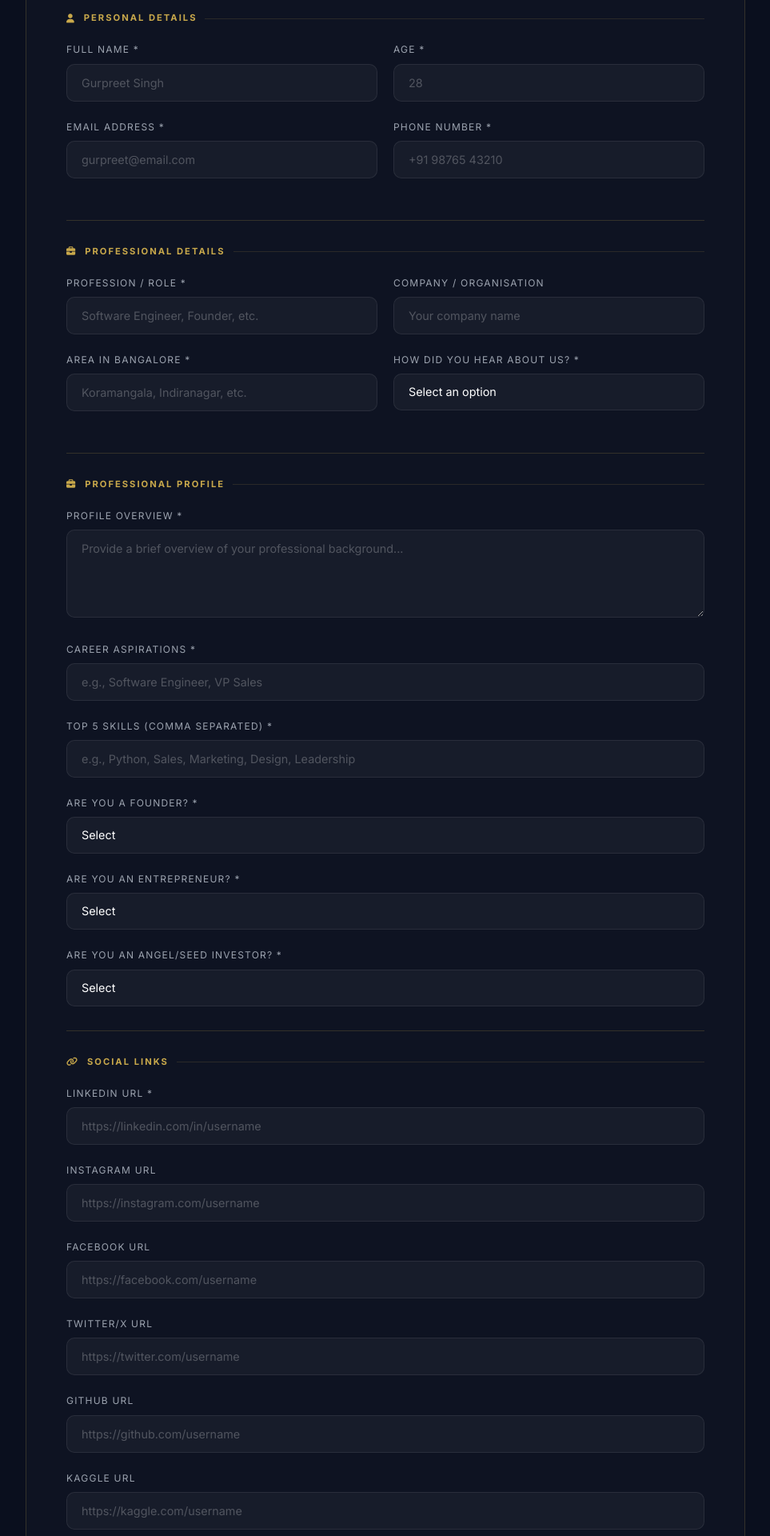
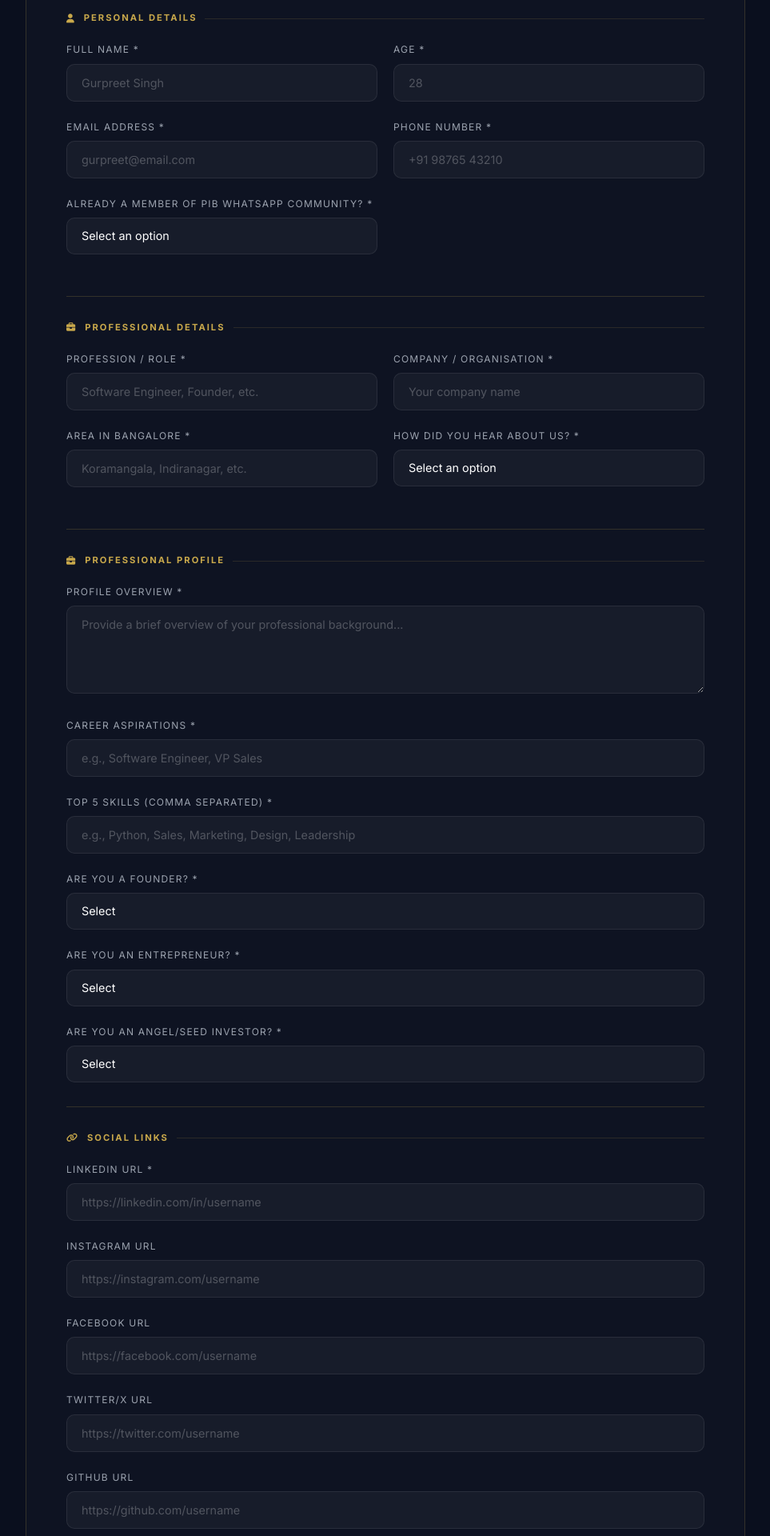
Before and after one commit to panjabiinbengaluru/panjabiinbengaluru, a Flask app: page /join/ in a window 1280 px wide. Shown: the part 2113-4033 px from the top of the page at 80% size, without its empty margins (158-1121 px from the left). Run offline with Flask 3, Linux system fonts and the light colour scheme.

Commit message:
Adding Support for existing Community Members

```diff
--- a/app.py
+++ b/app.py
@@ -190,13 +190,15 @@ def join():
         is_founder = request.form.get("is_founder") == "yes"
         is_entrepreneur = request.form.get("is_entrepreneur") == "yes"
         is_investor = request.form.get("is_investor") == "yes"
+        is_wa_member = request.form.get("is_wa_member") == "yes"
+        wa_number = request.form.get("wa_number", "").strip() if is_wa_member else ""
 
         required = [
-            name, age, email, phone, profession, area, source, reason,
+            name, age, email, phone, profession, company, area, source, reason,
             profile_overview, linkedin_url, career_aspiration, skills
         ]
         if not all(required):
-            flash("Please fill in all mandatory fields including LinkedIn, Profile Overview, Career Aspirations, and Skills.", "error")
+            flash("Please fill in all mandatory fields including Company, LinkedIn, Profile Overview, Career Aspirations, and Skills.", "error")
             return redirect(url_for("join"))
 
         if len([s for s in skills.split(",") if s.strip()]) > 5:
@@ -237,6 +239,8 @@ def join():
             "is_founder": is_founder,
             "is_entrepreneur": is_entrepreneur,
             "is_investor": is_investor,
+            "is_wa_member": is_wa_member,
+            "wa_number": wa_number,
             "status": "pending",
             "submitted_at": datetime.now(timezone.utc),
         }
@@ -881,7 +885,7 @@ from email.mime.text import MIMEText
 from email.mime.multipart import MIMEMultipart
 
 
-def send_approval_email(member_name, member_email, temp_password, whatsapp_link):
+def send_approval_email(member_name, member_email, temp_password, whatsapp_link, is_wa_member=False):
     subject = "Welcome to Panjabi in Bengaluru! Your Membership is Approved 🎉"
 
     sender_email = os.environ.get("MAIL_USERNAME", "no-reply@panjabiinbengaluru.com")
@@ -915,6 +919,8 @@ Click the link below to join our official WhatsApp Community Group:
 
 Note: This is a personalized, single-use invite link generated specifically for you. It will automatically expire once you have joined the group or within 48 hours, so please be sure to hop in soon!
 """
+    elif is_wa_member:
+        body += "\nSince you're already connected with us on our WhatsApp community, you will continue to receive updates there!\n"
     else:
         body += "\n(WhatsApp invite link will be shared with you shortly by the Admin team)\n"
 
@@ -982,6 +988,8 @@ def process_membership(app_id, action):
             "is_founder": app_doc.get("is_founder", False),
             "is_entrepreneur": app_doc.get("is_entrepreneur", False),
             "is_investor": app_doc.get("is_investor", False),
+            "is_wa_member": app_doc.get("is_wa_member", False),
+            "wa_number": app_doc.get("wa_number", ""),
             "profession": app_doc.get("profession", ""),
             "company": app_doc.get("company", ""),
             "area": app_doc.get("area", ""),
@@ -1019,7 +1027,11 @@ def process_membership(app_id, action):
                 invite_url = url_for("whatsapp_invite", token=token, _external=True)
 
             email_sent = send_approval_email(
-                app_doc["name"], app_doc["email"], random_pwd, invite_url
+                app_doc["name"],
+                app_doc["email"],
+                random_pwd,
+                invite_url,
+                is_wa_member=app_doc.get("is_wa_member", False)
             )
 
             if email_sent:
--- a/templates/join.html
+++ b/templates/join.html
@@ -148,6 +148,22 @@
                         <span id="phone-error" style="display:none;color:#FCA5A5;font-size:0.75rem;margin-top:6px;display:none;"><i class="fas fa-exclamation-circle" style="margin-right:4px;"></i>Enter a valid Indian mobile number (e.g. 9876543210 or +91 98765 43210)</span>
                     </div>
                 </div>
+
+                <div class="form-row-2">
+                    <div class="form-group">
+                        <label class="form-label">Already a member of PIB Whatsapp Community? *</label>
+                        <select name="is_wa_member" id="is_wa_member" class="form-select" required>
+                            <option value="" disabled selected>Select an option</option>
+                            <option value="yes">Yes</option>
+                            <option value="no">No</option>
+                        </select>
+                    </div>
+                    <div class="form-group" id="wa-number-group" style="display: none;">
+                        <label class="form-label">Registered WhatsApp Number *</label>
+                        <input type="tel" name="wa_number" id="wa_number" class="form-input" placeholder="e.g. +91 9876543210">
+                    </div>
+                </div>
+
                 <div class="form-divider"></div>
                 <div class="form-section-label"><i class="fas fa-briefcase"></i> Professional Details</div>
                 <div class="form-row-2">
@@ -156,8 +172,8 @@
                         <input type="text" name="profession" class="form-input" placeholder="Software Engineer, Founder, etc." required>
                     </div>
                     <div class="form-group">
-                        <label class="form-label">Company / Organisation</label>
-                        <input type="text" name="company" class="form-input" placeholder="Your company name">
+                        <label class="form-label">Company / Organisation *</label>
+                        <input type="text" name="company" class="form-input" placeholder="Your company name" required>
                     </div>
                 </div>
                 <div class="form-row-2">
@@ -311,6 +327,23 @@
             input.scrollIntoView({ behavior: 'smooth', block: 'center' });
         }
     });
+
+    // Toggle WhatsApp Number field visibility based on community membership
+    const waSelect = document.getElementById('is_wa_member');
+    const waNumberGroup = document.getElementById('wa-number-group');
+    const waNumberInput = document.getElementById('wa_number');
+
+    waSelect.addEventListener('change', function() {
+        if (this.value === 'yes') {
+            waNumberGroup.style.display = 'block';
+            waNumberInput.setAttribute('required', 'required');
+        } else {
+            waNumberGroup.style.display = 'none';
+            waNumberInput.removeAttribute('required');
+            waNumberInput.value = ''; // clear on hide
+        }
+    });
+
 })();
 </script>
 {% endblock %}
```
Also changed, not shown: templates/admin_memberships.html (+9 -1 lines).
